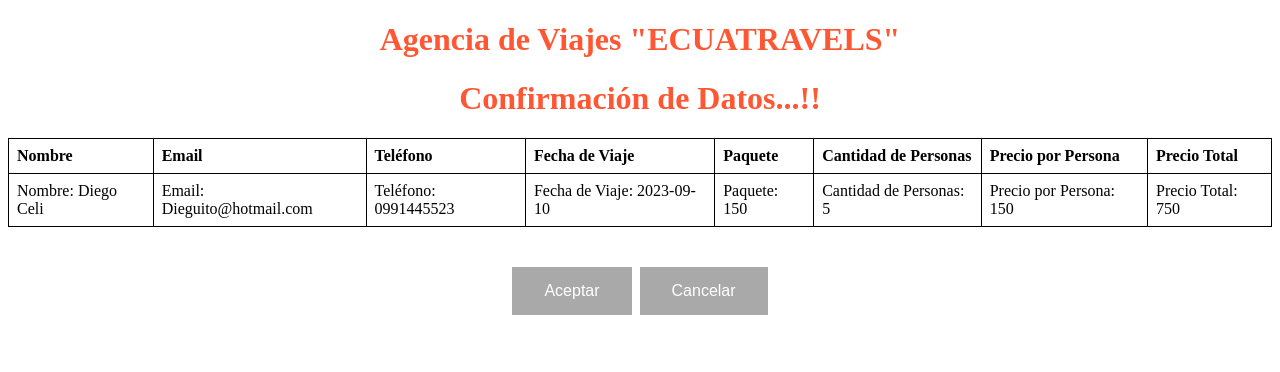
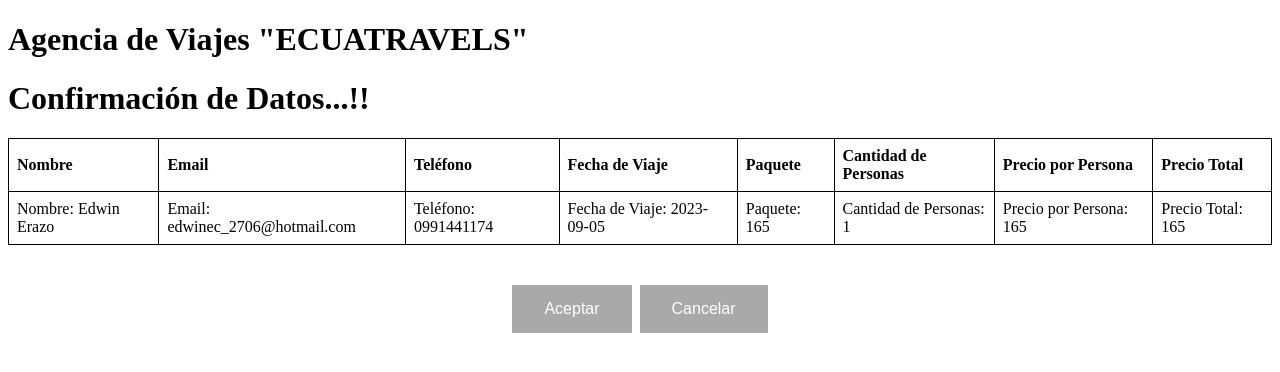
Before and after one commit to BryanCruz94/ASWproyectoU1, a PHP site: page /Amazonia/mostrar_reservas.php in a window 1280 px wide. Shown: the top 372 px of the page. Run offline with PHP 8.4, Linux system fonts and the light colour scheme.

Commit message:
Fin PHP Oriente- corregido color

```diff
--- a/Amazonia/mostrar_reservas.php
+++ b/Amazonia/mostrar_reservas.php
@@ -14,7 +14,7 @@
         }
 
         h1 {
-            color: #FF5733;
+            color:grey
             text-align: center;
         }
         button {
--- a/Amazonia/reservas.txt
+++ b/Amazonia/reservas.txt
@@ -2,3 +2,4 @@
 Nombre: juan | Email: juan22@jshs.com | Teléfono: 0969734638 | Fecha de Viaje: 2023-08-21 | Paquete: 165 | Cantidad de Personas: 2 | Precio por Persona: 165 | Precio Total: 330
 Nombre: Carlos Garrido | Email: Carli1965_012@hotmail.com | Teléfono: 0991441189 | Fecha de Viaje: 2023-10-21 | Paquete: 180 | Cantidad de Personas: 2 | Precio por Persona: 180 | Precio Total: 360
 Nombre: Diego Celi | Email: Dieguito@hotmail.com | Teléfono: 0991445523 | Fecha de Viaje: 2023-09-10 | Paquete: 150 | Cantidad de Personas: 5 | Precio por Persona: 150 | Precio Total: 750
+Nombre: Edwin Erazo | Email: edwinec_2706@hotmail.com | Teléfono: 0991441174 | Fecha de Viaje: 2023-09-05 | Paquete: 165 | Cantidad de Personas: 1 | Precio por Persona: 165 | Precio Total: 165
```
